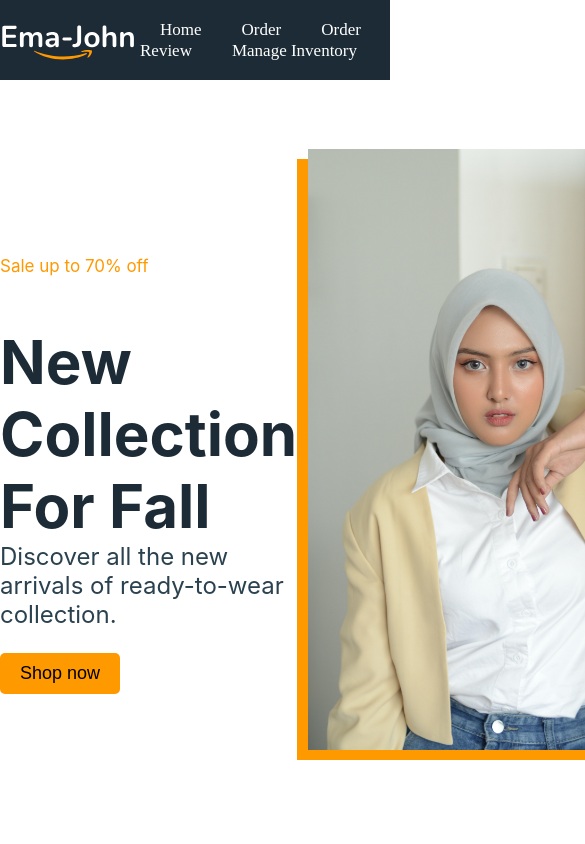
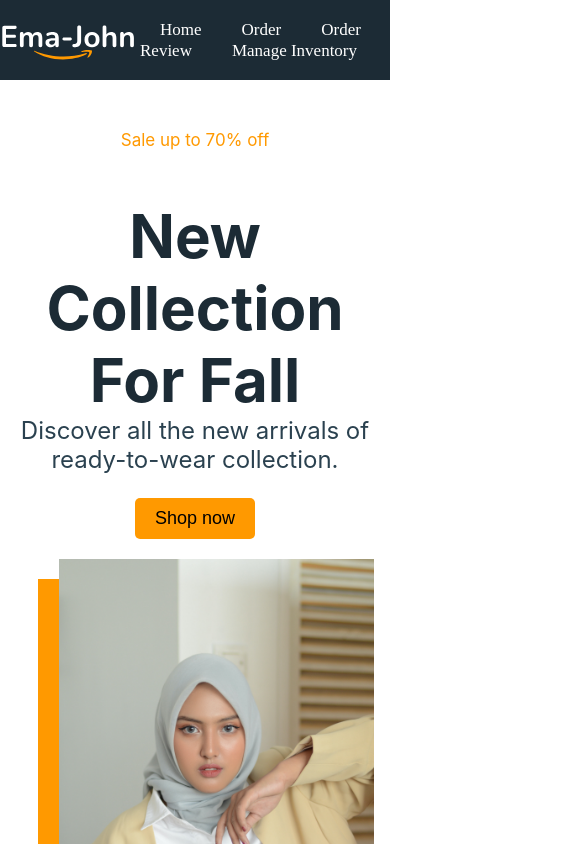
Before and after one commit to moniruzzaman01/ema-john-with-react-route, a React (Create React App) app: page / in a window 390 px wide. Shown: the top 844 px of the page, 585 px wide, since content can reach past the window. Built offline with nearby package versions, Linux system fonts and the light colour scheme.

Commit message:
home component retouched

```diff
--- a/src/components/home/Home.css
+++ b/src/components/home/Home.css
@@ -40,7 +40,27 @@
 .home img {
   /* display: none; */
   position: absolute;
-  top: -10px;
-  right: -12px;
+  top: -20px;
+  right: -22px;
   height: 100%;
 }
+@media screen and (max-width: 1100px) {
+  .home .img {
+    height: 55vh;
+    width: 36vh;
+  }
+  .home img {
+    right: -22px;
+  }
+}
+@media screen and (max-width: 850px) {
+  .home {
+    display: block;
+  }
+  .home .content {
+    text-align: center;
+  }
+  .home .content button {
+    margin-bottom: 20px;
+  }
+}
```
